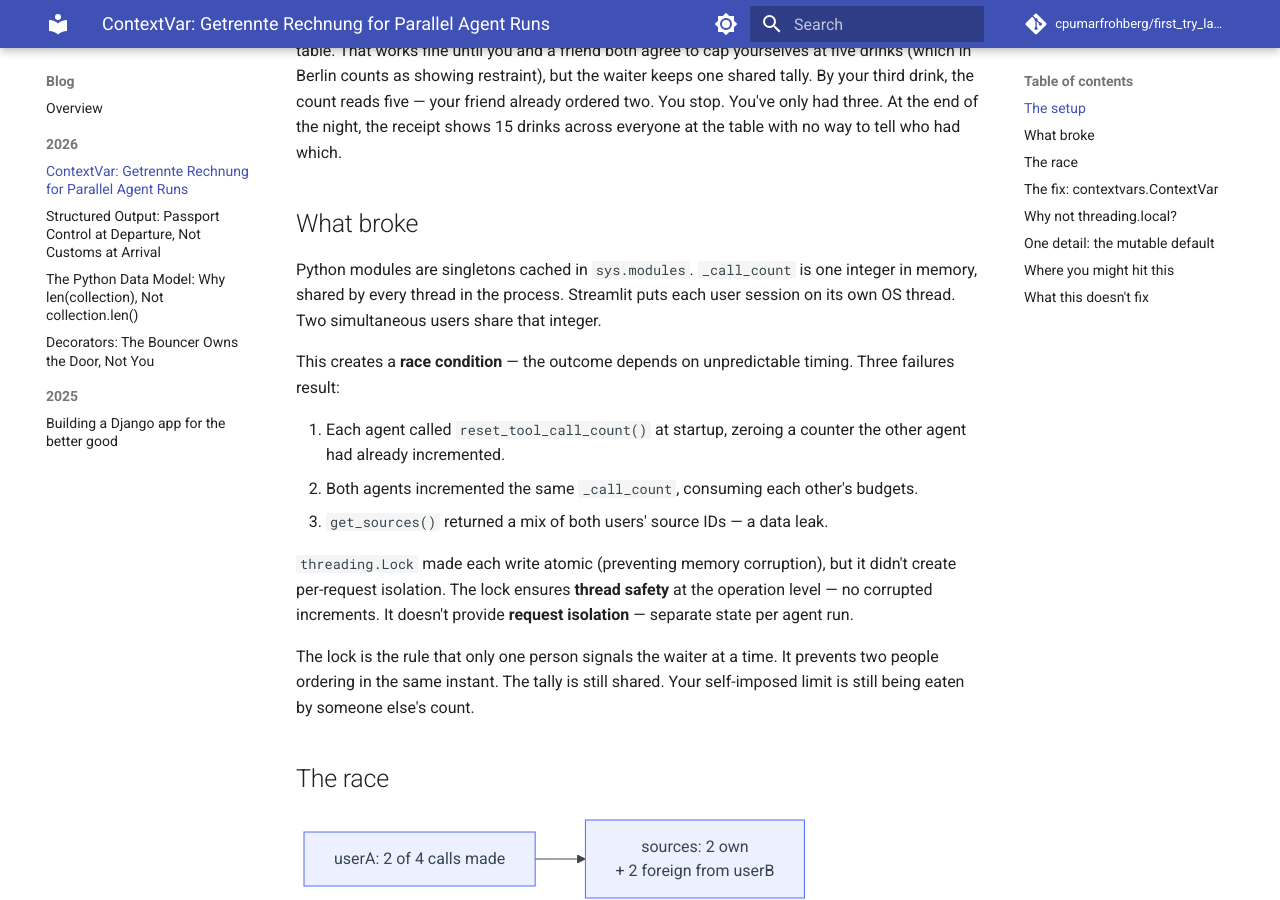
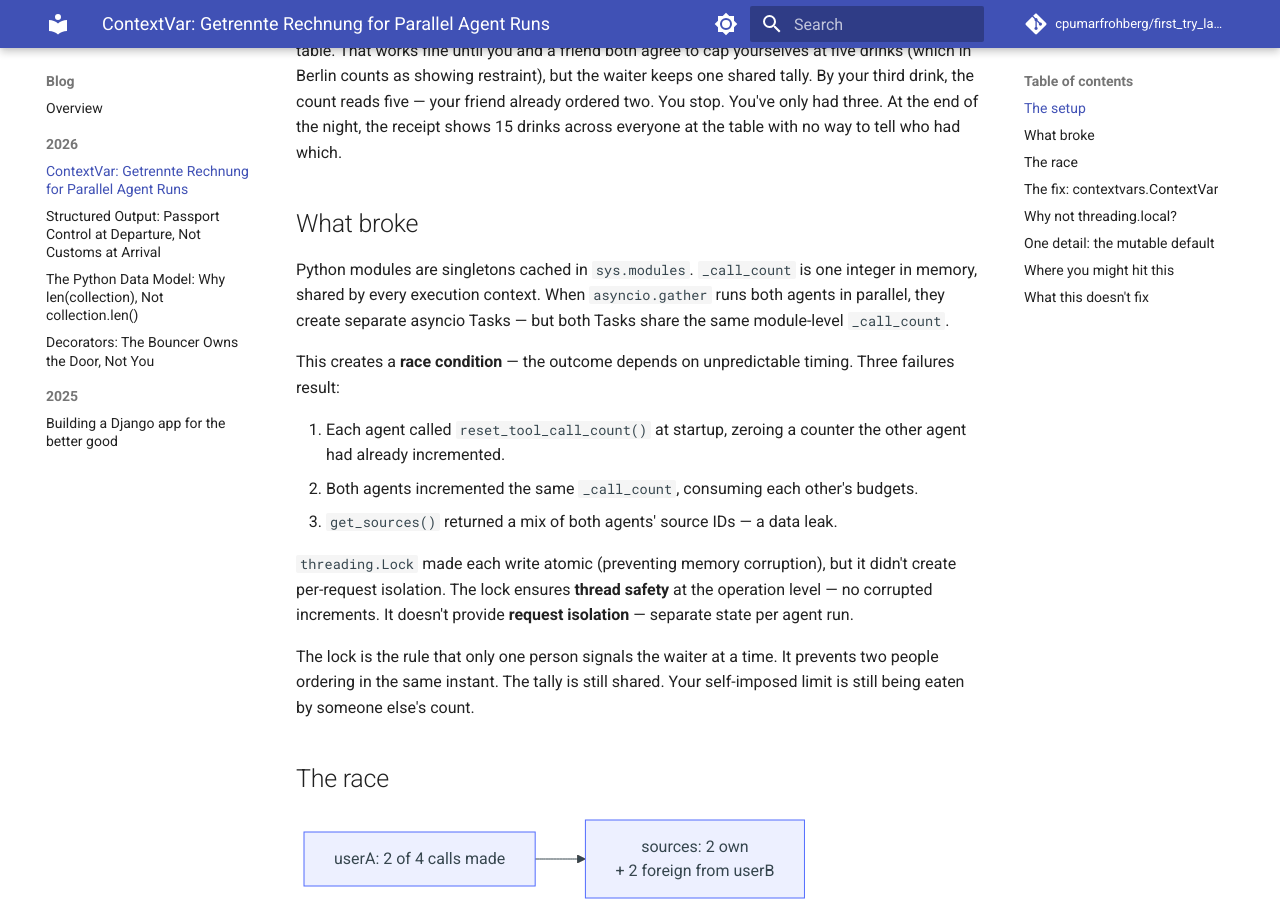
Before and after one commit to cpumarfrohberg/first_try_landed, an MkDocs documentation site: the page built from docs/blog/posts/contextvars.md, in a window 1280 px wide and 900 px high, scrolled down 1115 px. Built offline with MkDocs 1.6.1 and Material for MkDocs 9.7.7, drawn with Linux system fonts in a browser that asks for light colours; comment, search, counter and statistics services are not loaded.

Commit message:
Remove Streamlit reference from 'What broke' section
Focus on the actual bug scenario (asyncio.gather creating separate Tasks sharing module state) rather than introducing unrelated Streamlit multi-user scenario. Streamlit remains mentioned in 'Where you might hit this' as one example.

```diff
--- a/docs/blog/posts/contextvars.md
+++ b/docs/blog/posts/contextvars.md
@@ -34,13 +34,13 @@ In Germany, you can ask for *Getrennte Rechnung* — separate checks. Each perso
 
 ## What broke
 
-Python modules are singletons cached in `sys.modules`. `_call_count` is one integer in memory, shared by every thread in the process. Streamlit puts each user session on its own OS thread. Two simultaneous users share that integer.
+Python modules are singletons cached in `sys.modules`. `_call_count` is one integer in memory, shared by every execution context. When `asyncio.gather` runs both agents in parallel, they create separate asyncio Tasks — but both Tasks share the same module-level `_call_count`.
 
 This creates a **race condition** — the outcome depends on unpredictable timing. Three failures result:
 
 1. Each agent called `reset_tool_call_count()` at startup, zeroing a counter the other agent had already incremented.
 2. Both agents incremented the same `_call_count`, consuming each other's budgets.
-3. `get_sources()` returned a mix of both users' source IDs — a data leak.
+3. `get_sources()` returned a mix of both agents' source IDs — a data leak.
 
 `threading.Lock` made each write atomic (preventing memory corruption), but it didn't create per-request isolation. The lock ensures **thread safety** at the operation level — no corrupted increments. It doesn't provide **request isolation** — separate state per agent run.
 
```
